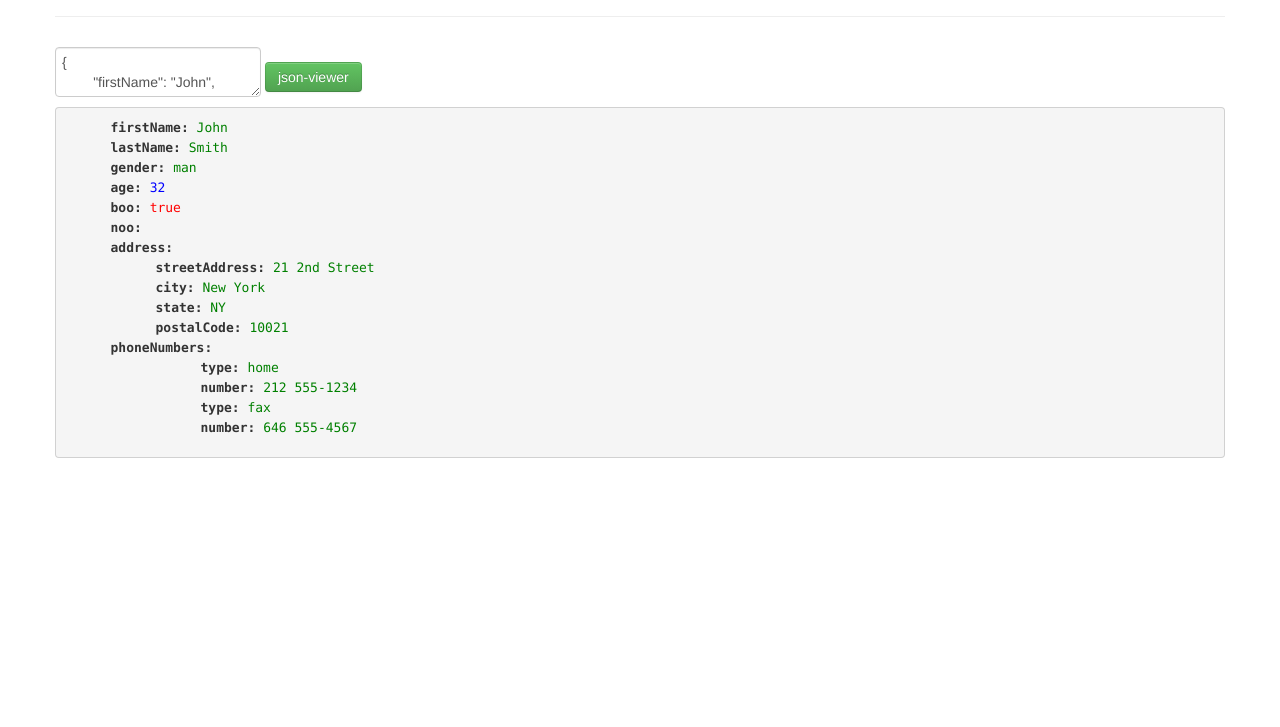
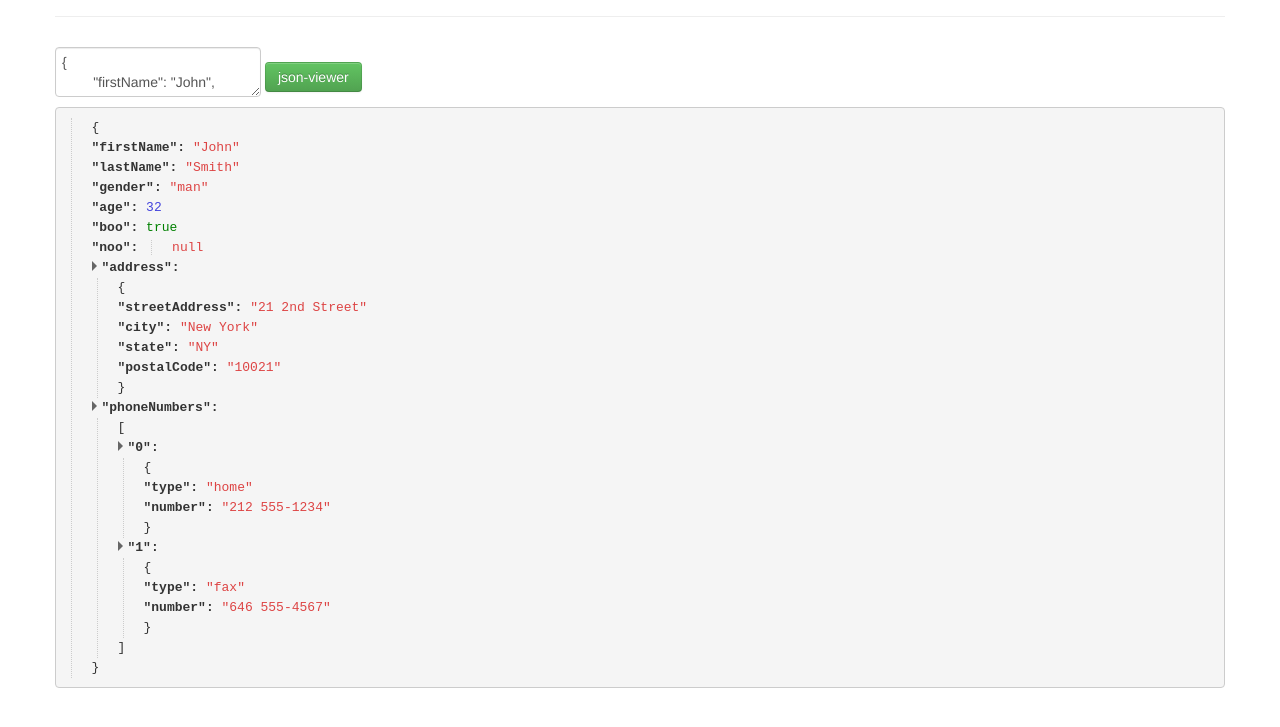
Before and after one commit to theremon/jsonview, a plain HTML site: page index.html in a window 1280 px wide. Shown: the part 63-790 px from the top of the page. Drawn offline with Linux system fonts and the light colour scheme.

Commit message:
layout updates

```diff
--- a/app.js
+++ b/app.js
@@ -1,61 +1,3 @@
-
-function renderJsonTree(data, container) {
-  container.innerHTML = ''; // Clear previous content
-
-  const tree = createTree(data);
-  container.appendChild(tree);
-}
-
-function createTree(data) {
-  const ul = document.createElement('ul');
-  ul.className = 'json-tree';
-
-  for (const key in data) {
-    if (data.hasOwnProperty(key)) {
-      const li = document.createElement('li');
-      const keySpan = document.createElement('span');
-      keySpan.className = 'key';
-      keySpan.textContent = key + ': ';
-      li.appendChild(keySpan);
-
-      const value = data[key];
-      if (typeof value === 'object' && value !== null) {
-        if (Array.isArray(value)) {
-            li.appendChild(createArrayTree(value));
-        } else {
-            li.appendChild(createTree(value));
-        }
-      } else {
-        const valueSpan = document.createElement('span');
-        valueSpan.className = 'value ' + (typeof value);
-        valueSpan.textContent = value;
-        li.appendChild(valueSpan);
-      }
-      ul.appendChild(li);
-    }
-  }
-  return ul;
-}
-
-function createArrayTree(data) {
-    const ol = document.createElement('ol');
-    ol.className = 'json-array';
-    data.forEach(item => {
-        const li = document.createElement('li');
-        if (typeof item === 'object' && item !== null) {
-            li.appendChild(createTree(item));
-        } else {
-            const valueSpan = document.createElement('span');
-            valueSpan.className = 'value ' + (typeof item);
-            valueSpan.textContent = item;
-            li.appendChild(valueSpan);
-        }
-        ol.appendChild(li);
-    });
-    return ol;
-}
-
-
 document.addEventListener('DOMContentLoaded', function () {
     const jsonInput = document.getElementById('json-input');
     const jsonRenderer = document.getElementById('json-renderer');
@@ -64,12 +6,65 @@ document.addEventListener('DOMContentLoaded', function () {
     btnJsonViewer.addEventListener('click', function () {
         try {
             const input = JSON.parse(jsonInput.value);
-            jsonRenderer.style.display = 'block';
-            renderJsonTree(input, jsonRenderer);
+            jsonRenderer.innerHTML = '';
+            jsonRenderer.appendChild(createJsonTree(input));
         } catch (error) {
             alert("Cannot parse JSON: " + error);
         }
     });
 
+    function createJsonTree(data) {
+        const ul = document.createElement('ul');
+        ul.className = Array.isArray(data) ? 'json-array' : 'json-object';
+
+        const openBracket = document.createElement('span');
+        openBracket.textContent = Array.isArray(data) ? '[' : '{';
+        ul.appendChild(openBracket);
+
+        for (const key in data) {
+            if (Object.prototype.hasOwnProperty.call(data, key)) {
+                const li = document.createElement('li');
+                const keySpan = document.createElement('span');
+                keySpan.className = 'json-key';
+                keySpan.textContent = `"${key}": `;
+
+                const value = data[key];
+
+                if (typeof value === 'object' && value !== null) {
+                    const toggle = document.createElement('span');
+                    toggle.className = 'json-toggle';
+                    toggle.addEventListener('click', function() {
+                        this.classList.toggle('collapsed');
+                        const nestedList = this.nextElementSibling;
+                        if (nestedList) {
+                            nestedList.style.display = nestedList.style.display === 'none' ? 'block' : 'none';
+                        }
+                    });
+
+                    li.appendChild(toggle);
+                    li.appendChild(keySpan);
+                    const nestedTree = createJsonTree(value);
+                    nestedTree.style.display = 'block'; // Initially expanded
+                    li.appendChild(nestedTree);
+
+                } else {
+                    li.appendChild(keySpan);
+                    const valueSpan = document.createElement('span');
+                    valueSpan.className = 'json-value json-' + (typeof value);
+                    valueSpan.textContent = JSON.stringify(value);
+                    li.appendChild(valueSpan);
+                }
+
+                ul.appendChild(li);
+            }
+        }
+
+        const closeBracket = document.createElement('span');
+        closeBracket.textContent = Array.isArray(data) ? ']' : '}';
+        ul.appendChild(closeBracket);
+
+        return ul;
+    }
+
     btnJsonViewer.click();
 });
--- a/style.css
+++ b/style.css
@@ -1,30 +1,72 @@
-.json-tree {
-    list-style-type: none;
-    padding-left: 20px;
+pre#json-renderer {
+  border: 1px solid #ccc;
+  font-family: monospace;
 }
 
-.json-array {
-    list-style-type: none;
-    padding-left: 20px;
+ul, li {
+    list-style: none;
+    margin: 0;
+    padding: 0;
 }
 
-.key {
+.json-key {
+    color: #333;
     font-weight: bold;
-    color: #333;
 }
 
-.value.string {
+.json-value {
+    color: #d44; /* Default for strings */
+}
+
+.json-number {
+    color: #44d;
+}
+
+.json-boolean {
     color: green;
 }
 
-.value.number {
-    color: blue;
+.json-null {
+    color: gray;
 }
 
-.value.boolean {
-    color: red;
+.json-toggle {
+    cursor: pointer;
+    margin-right: 5px;
+    display: inline-block;
+    width: 0;
+    height: 0;
+    border-left: 5px solid #666;
+    border-top: 5px solid transparent;
+    border-bottom: 5px solid transparent;
+    transform: rotate(0deg);
+    transition: transform 0.1s ease-in-out;
 }
 
-.value.null {
-    color: gray;
+.json-toggle.collapsed {
+    transform: rotate(-90deg);
 }
+
+.json-object, .json-array {
+    padding-left: 20px;
+    border-left: 1px dotted #ccc;
+    margin-left: 5px;
+}
+
+.json-object > li, .json-array > li {
+    position: relative;
+}
+
+.json-object > li:before, .json-array > li:before {
+    position: absolute;
+    left: -15px;
+    top: 0;
+}
+
+.json-array > li:before {
+    content: "";
+}
+
+.json-object > li:before {
+    content: "";
+}
```
